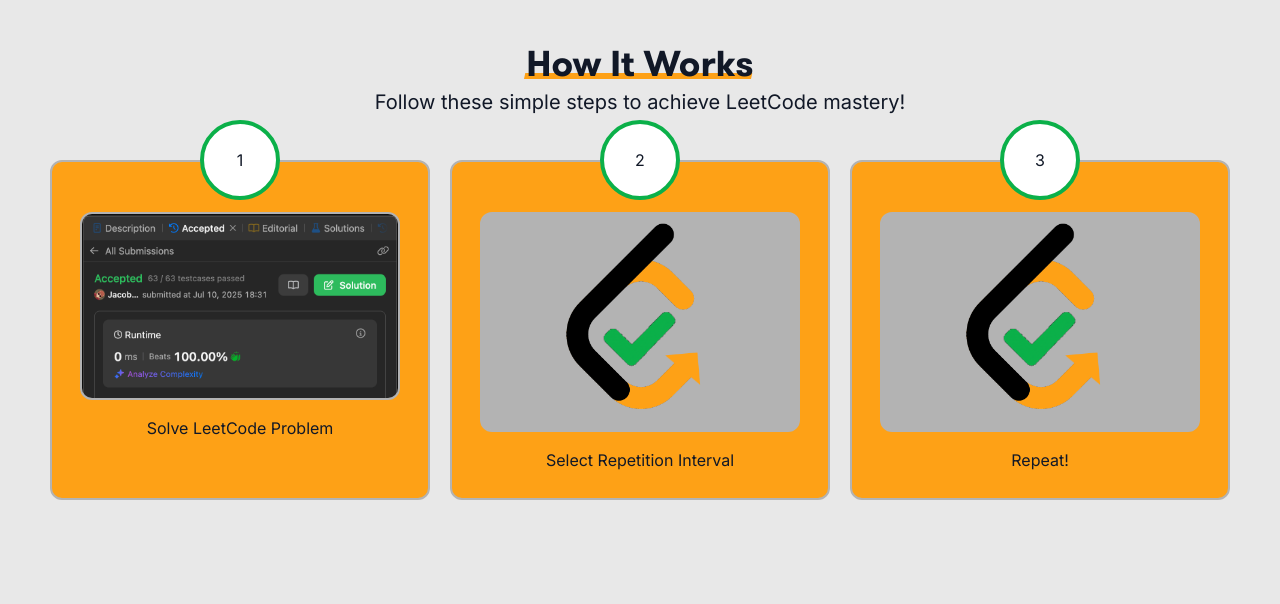
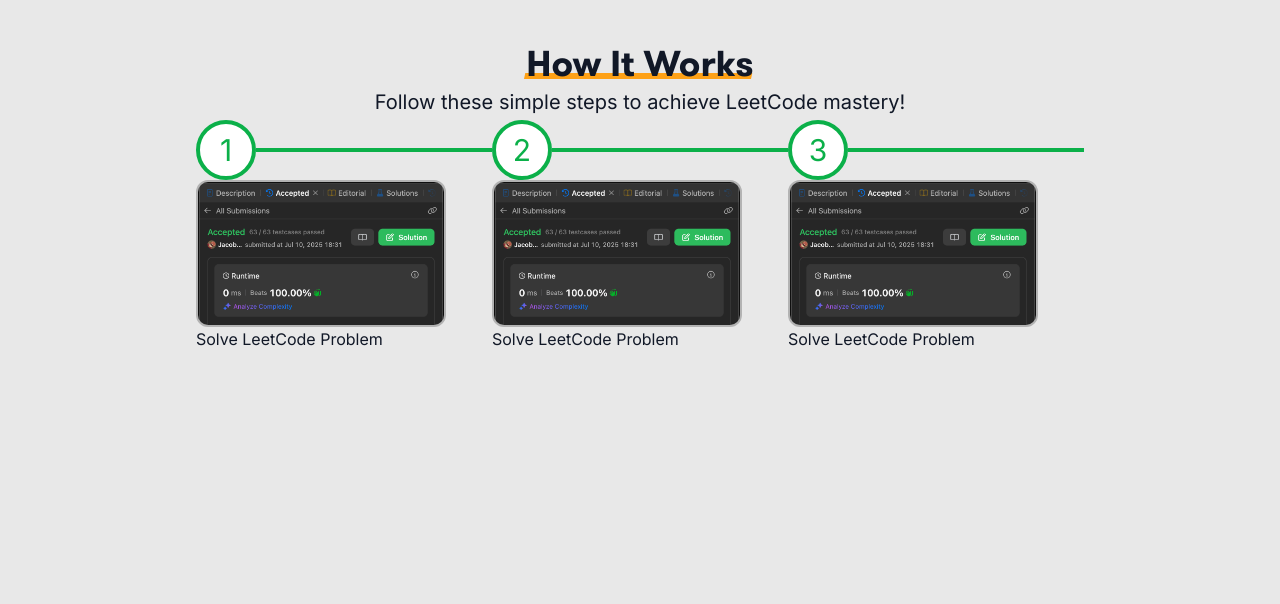
Before and after one commit to leetcode-repetition/landing-page, a website: page docs/index.html in a window 1280 px wide. Shown: the part 820-1424 px from the top of the page. Drawn offline with Linux system fonts and the light colour scheme.

Commit message:
initial layout set

```diff
--- a/docs/index.html
+++ b/docs/index.html
@@ -37,10 +37,13 @@
           <div class="flex flex-col items-center gap-1">
             <h2 class="text-4xl head-underline">How It Works</h2>
             <p class="text-xl">Follow these simple steps to achieve LeetCode mastery!</p>
-            <div class="flex gap-5">
+            <div id=all-steps-container class="flex w-full">
               <div class="step-container">
+                <div class="step-header">
                   <div class="step-number">
                     <p>1</p>
+                  </div>
+                  <div class="step-line"></div>
                 </div>
                 <div class="step-cards">
                   <img src="./static/lc-problem-accepted.png" />
@@ -48,21 +51,27 @@
                 </div>
               </div>
               <div class="step-container">
+                <div class="step-header">
                   <div class="step-number">
                     <p>2</p>
                   </div>
+                  <div class="step-line"></div>
+                </div>
                 <div class="step-cards">
-                  <img src="./static/leetcode-repetition.png" />
-                  <p>Select Repetition Interval</p>
+                  <img src="./static/lc-problem-accepted.png" />
+                  <p>Solve LeetCode Problem</p>
                 </div>
               </div>
               <div class="step-container">
+                <div class="step-header">
                   <div class="step-number">
                     <p>3</p>
                   </div>
+                  <div class="step-line"></div>
+                </div>
                 <div class="step-cards">
-                  <img src="./static/leetcode-repetition.png" />
-                  <p>Repeat!</p>
+                  <img src="./static/lc-problem-accepted.png" />
+                  <p>Solve LeetCode Problem</p>
                 </div>
               </div>
             </div>
--- a/docs/input.css
+++ b/docs/input.css
@@ -260,48 +260,51 @@
 }
 
 .step-container {
-  width: auto;
+  width: 296px;
   height: auto;
   display: flex;
   flex-direction: column;
-  align-items: center;
 }
 
-.step-cards {
-  width: 380px;
-  height: 340px;
-  background-color: theme("colors.primary-color");
-  border: 2px solid #B3B3B3;
-  border-radius: 12px;
+.step-header {
   display: flex;
-  flex-direction: column;
   align-items: center;
-  gap: 16px;
-  padding-top: 50px;
+  width: 100%;
+  height: auto;
 }
 
+.step-number {
+  position: relative;
+  background-color: white;
+  border: 4px solid theme("colors.secondary-color");
+  color: theme("colors.secondary-color");
+  font-size: 30px;
+  border-radius: 9999px;
+  width: 60px;
+  height: 60px;
+  display: flex;
+  justify-content: center;
+  align-items: center;
+  flex-shrink: 0;
+}
+
+.step-line {
+  height: 4px;
+  width: 100%;
+  background-color: theme("colors.secondary-color");
+}
+
+/* .step-cards {
+} */
+
 .step-cards > img {
-  width: 320px;
+  width: 250px;
   height: auto;
   max-height: 220px;
   object-fit: contain;
   border-radius: 12px;
   border: 2px solid theme("colors.accent-color");
   background-color: theme("colors.accent-color");
-}
-
-.step-number {
-  position: relative;
-  background-color: white;
-  border: 4px solid theme("colors.secondary-color");
-  border-radius: 9999px;
-  width: 80px;
-  height: 80px;
-  display: flex;
-  justify-content: center;
-  align-items: center;
-  margin-bottom: -40px;
-  z-index: 1 !important;
 }
 
 #footer-logo,
@@ -351,6 +354,27 @@
   .navbar-name {
     display: none;
   }
+
+  #all-steps-container, .step-header {
+    flex-direction: column;
+  }
+
+  .step-header {
+    width: auto;
+    height: 100%;
+  }
+
+  .step-line {
+    width: 4px;
+    height: 100%;
+    background-color: theme("colors.secondary-color");
+  }
+
+  .step-container {
+    width: auto;
+    height: 296px;
+    flex-direction: row;
+  }
 }
 
 @media (max-width: 685px) {
```
Also changed, not shown: README.md, docs/output.css. Lines whose indentation alone changed are shown as unchanged.
